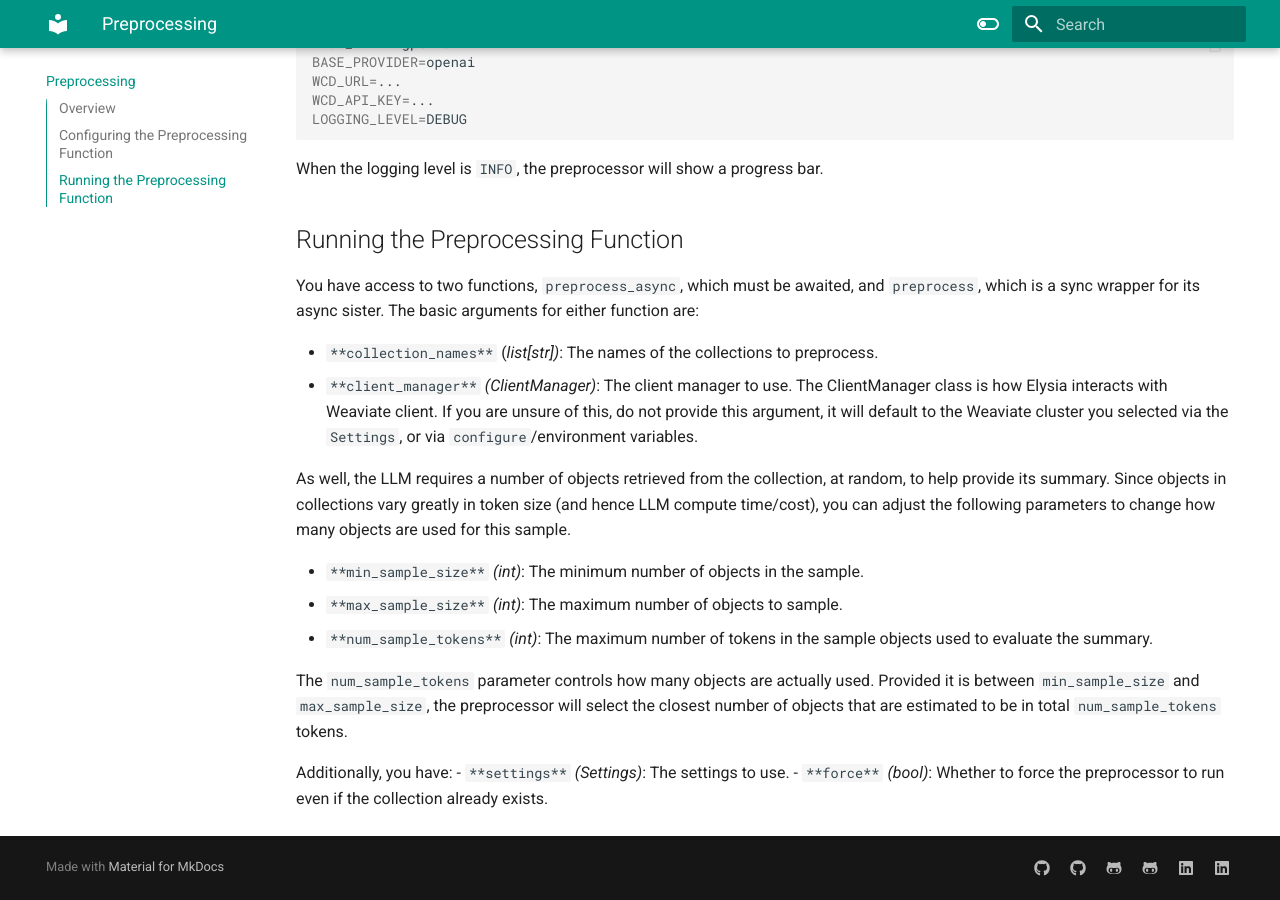
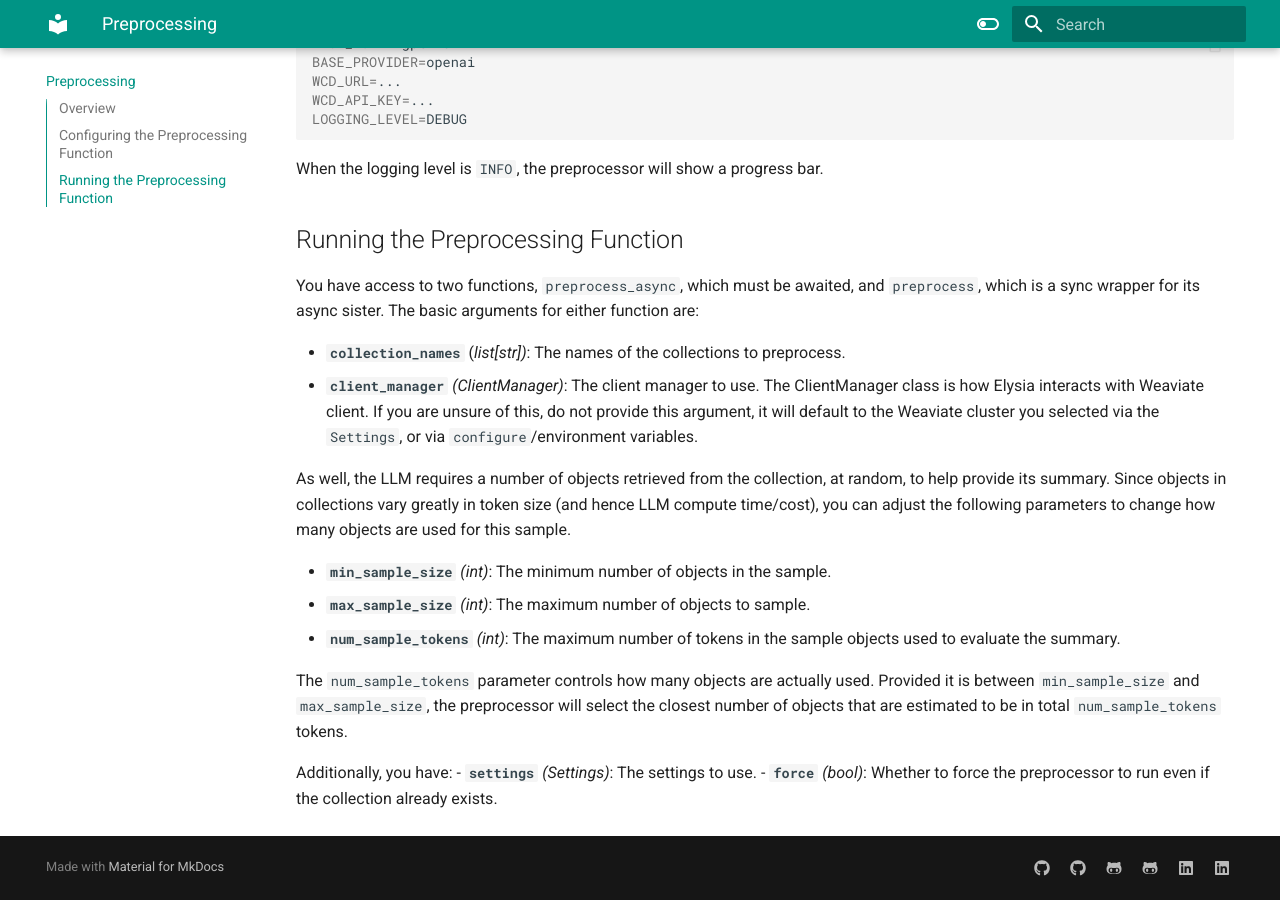
Before and after one commit to zhetai/elysia, an MkDocs documentation site: the page built from docs/preprocess.md, in a window 1280 px wide and 900 px high, scrolled down 836 px. Built offline with MkDocs 1.6.1 and Material for MkDocs 9.7.7, drawn with Linux system fonts in a browser that asks for light colours.

Commit message:
updated bolds

```diff
--- a/docs/preprocess.md
+++ b/docs/preprocess.md
@@ -36,19 +36,19 @@ When the logging level is `INFO`, the preprocessor will show a progress bar.
 
 You have access to two functions, `preprocess_async`, which must be awaited, and `preprocess`, which is a sync wrapper for its async sister. The basic arguments for either function are:
 
-- `**collection_names**` (*list[str])*: The names of the collections to preprocess.
-- `**client_manager**` *(ClientManager)*: The client manager to use.
+- **`collection_names`** (*list[str])*: The names of the collections to preprocess.
+- **`client_manager`** *(ClientManager)*: The client manager to use.
     The ClientManager class is how Elysia interacts with Weaviate client.
     If you are unsure of this, do not provide this argument, it will default to the Weaviate cluster you selected via the `Settings`, or via `configure`/environment variables.
 
 As well, the LLM requires a number of objects retrieved from the collection, at random, to help provide its summary. Since objects in collections vary greatly in token size (and hence LLM compute time/cost), you can adjust the following parameters to change how many objects are used for this sample.
 
-- `**min_sample_size**` *(int)*: The minimum number of objects in the sample.
-- `**max_sample_size**` *(int)*: The maximum number of objects to sample.
-- `**num_sample_tokens**` *(int)*: The maximum number of tokens in the sample objects used to evaluate the summary.
+- **`min_sample_size`** *(int)*: The minimum number of objects in the sample.
+- **`max_sample_size`** *(int)*: The maximum number of objects to sample.
+- **`num_sample_tokens`** *(int)*: The maximum number of tokens in the sample objects used to evaluate the summary.
 
 The `num_sample_tokens` parameter controls how many objects are actually used. Provided it is between `min_sample_size` and `max_sample_size`, the preprocessor will select the closest number of objects that are estimated to be in total `num_sample_tokens` tokens.
 
 Additionally, you have:
-- `**settings**` *(Settings)*: The settings to use.
-- `**force**` *(bool)*: Whether to force the preprocessor to run even if the collection already exists.
+- **`settings`** *(Settings)*: The settings to use.
+- **`force`** *(bool)*: Whether to force the preprocessor to run even if the collection already exists.
```
